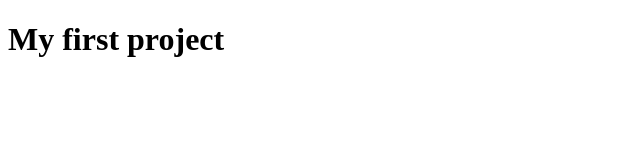
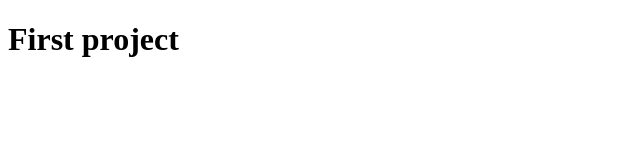
Before and after one commit to Ganna-Shkarupa/first-project, a plain HTML site: page index.html in a window 1280 px wide. Shown: the whole page, without its empty margins (0-640 px from the left). Drawn offline with Linux system fonts and the light colour scheme.

Commit message:
Title was changed

```diff
--- a/index.html
+++ b/index.html
@@ -7,6 +7,6 @@
     <title>My project</title>
 </head>
 <body>
-    <h1>My first project</h1>
+    <h1>First project</h1>
 </body>
 </html>
```
